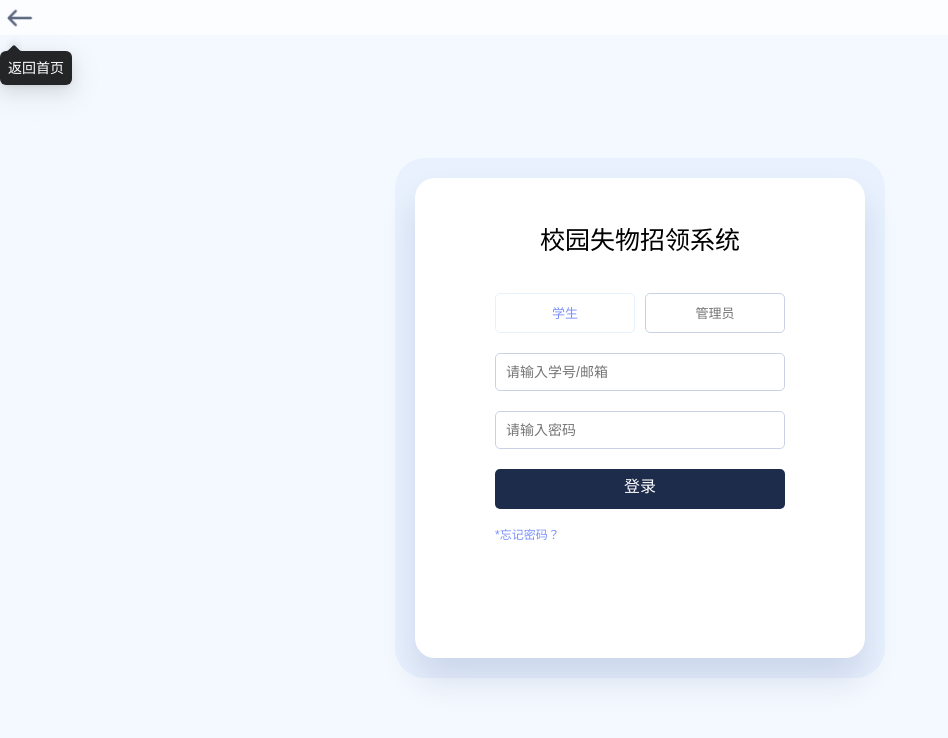
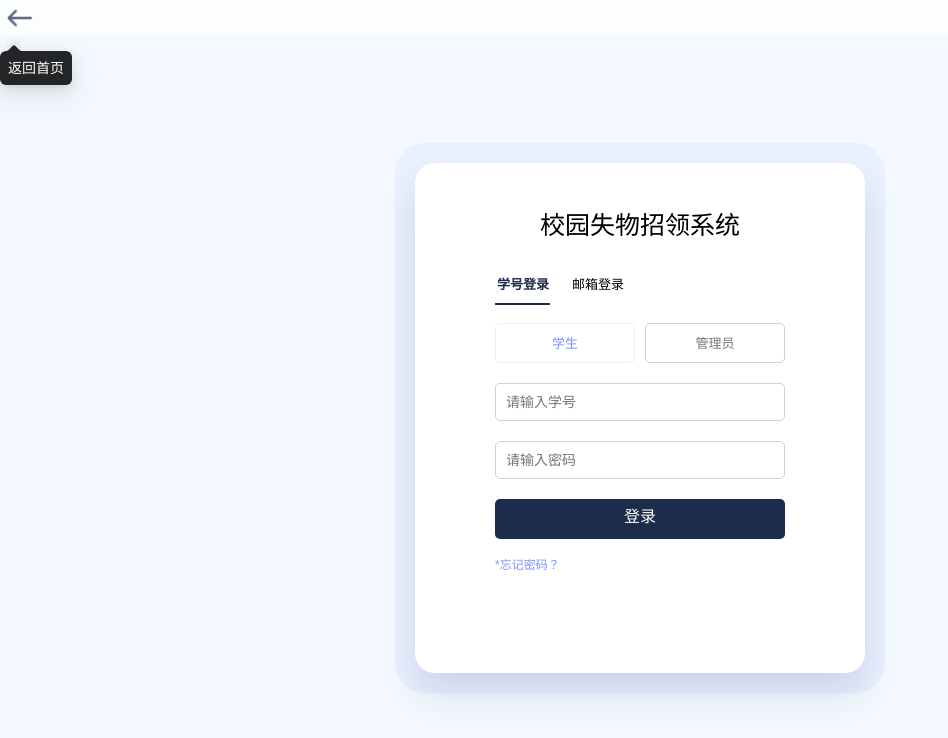
Before and after one commit to away-2/lost-and-found, a Vue app in the folder client/: page /login in a window 1280 px wide. Shown: the top 738 px of the page, without its empty margins (0-948 px from the left). Built offline with nearby package versions, Linux system fonts and the light colour scheme; sample sign-in values are in the browser's storage; a web font is replaced by a local one.

Commit message:
登录模块

```diff
--- a/client/src/api/user.js
+++ b/client/src/api/user.js
@@ -1,10 +1,27 @@
 import request from '@/utils/request'
 
-// 注册
-export const register = (data) => {
+// 学号登录
+export const loginByCode = (data) => {
     return request({
-        url: '/userService/register',
+        url: '/userService/login',
         method: 'post',
         data
     })
 }
+
+// 邮箱登录
+export const loginByEmail = (data) => {
+    return request({
+        url: '/userService/loginByEmail',
+        method: 'post',
+        data
+    })
+}
+
+// 邮箱登录时后端返回的验证码
+export const getVerifyCodeByEmail = (data) => {
+    return request({
+        url: `/userService/sendVarifyCode?email=${data}`,
+        method: 'get'
+    })
+}
--- a/client/src/main.js
+++ b/client/src/main.js
@@ -4,6 +4,7 @@ import router from './router'
 import './assets/style/reset.css'
 import Antd from 'ant-design-vue'
 import 'ant-design-vue/dist/reset.css'
+import store from './store'
 
 
 
@@ -11,4 +12,6 @@ const app = createApp(App)
 
 app.use(Antd)
 
+app.use(store)
+
 app.use(router).mount('#app')
--- a/client/src/store/index.js
+++ b/client/src/store/index.js
@@ -0,0 +1,5 @@
+import { createPinia } from 'pinia'
+
+const store = createPinia()
+
+export default store
--- /dev/null
+++ b/client/src/store/user.js
@@ -0,0 +1,39 @@
+// 用户相关仓库
+import { defineStore } from "pinia";
+// 引入接口
+import { loginByCode, loginByEmail } from "@/api/user";
+// 引入操作本地存储相关方法
+import { SET_TOKEN, GET_TOKEN, REMOVE_TOKEN } from "@/utils/token";
+
+let useUserStore = defineStore('User', {
+    state: () =>{
+        return {
+            token: GET_TOKEN(),
+        }
+    },
+    // 异步|逻辑的地方
+    actions: {
+        // 用户学号登录的方法
+        async codeLogin(data) {
+            let res = await loginByCode(data)
+            if (res.code === 200) {
+                this.token = res.data.token;
+                SET_TOKEN(res.data.token);
+            }
+        },
+        // 用户邮箱登录的方法
+        async emailLogin(data) {
+            let res = await loginByEmail(data)
+            if (res.code === 200) {
+                this.token = res.data.token;
+                SET_TOKEN(res.data.token);
+            }
+        },
+
+    },
+    getters: () =>{
+
+    }
+})
+
+export default useUserStore
--- a/client/src/utils/request.js
+++ b/client/src/utils/request.js
@@ -41,7 +41,7 @@ axiosInstance.interceptors.request.use((config) => {
 
 // 响应拦截器
 axiosInstance.interceptors.response.use((response) => {
-    console.log(response);
+    // console.log(response);
 	if (response.data.code && String(response.data.code) !== '200') {
 		// 说明后端手动声明这次是一次错误的请求
 		if (checkTokenError(response)) return
--- /dev/null
+++ b/client/src/utils/time.js
@@ -0,0 +1,17 @@
+//封装一个函数:获取一个结果:当前早上|上午|下午|晚上
+export const getTime = () => {
+    let message = ''
+    //通过内置构造函数Date
+    const hours = new Date().getHours()
+    //情况的判断
+    if (hours <= 9) {
+      message = '早上'
+    } else if (hours <= 12) {
+      message = '上午'
+    } else if (hours <= 18) {
+      message = '下午'
+    } else {
+      message = '晚上'
+    }
+    return message
+  }
--- /dev/null
+++ b/client/src/utils/token.js
@@ -0,0 +1,15 @@
+// 封装本地存储数据与读取数据方法
+// 本地存储数据
+export const SET_TOKEN = (token) => {
+    localStorage.setItem('TOKEN', token)
+}
+
+// 本地读取数据
+export const GET_TOKEN = () => {
+    return localStorage.getItem('TOKEN')
+}
+
+// 本地存储删除数据
+export const REMOVE_TOKEN = () => {
+    localStorage.removeItem('TOKEN')
+}
--- a/client/src/views/login/Login.vue
+++ b/client/src/views/login/Login.vue
@@ -10,13 +10,40 @@
 			<div class="loginBox">
 				<div class="loginForm">
 					<div class="login-title">校园失物招领系统</div>
-					<div class="btnContainer">
-						<div v-for="(item, index) in tabList" :key="index" class="btnWrap" :class="{ active: index === isActive }" @click="selctedStatus(index)">{{ item }}</div>
+					<div class="tabWrap">
+						<div class="tabItem">
+							<div v-for="(item, index) in titleTab" :key="index" class="tabList"
+								:class="{ selected: index === isSelected }" @click="tabSelected(index)">{{ item }}</div>
+						</div>
+						<div class="underline" :class="[isSelected === 0 ? 'lineLeft' : 'lineRight']"></div>
 					</div>
-					<input placeholder="请输入学号/邮箱" class="input-style" type="text" :onblur="getInputVal" :value="formVal.username" />
-					<input placeholder="请输入密码" class="input-style" type="text" :onblur="getInputVal" :value="formVal.username" />
-					<div class="loginBtn" @click="toLogin">登录</div>
-					<div class="forgetWrap" @click="toUpdatePwd">*忘记密码？</div>
+					<div class="codeLogin" v-show="isSelected === 0">
+						<div class="btnContainer">
+							<div v-for="(item, index) in tabList" :key="index" class="btnWrap"
+								:class="{ active: index === isActive }" @click="selctedStatus(index)">{{ item }}</div>
+						</div>
+						<input placeholder="请输入学号" class="input-style" type="text" :onblur="getUsernameVal"
+							:value="formVal.user_name" />
+						<input placeholder="请输入密码" class="input-style" type="password" :onblur="getPasswordVal"
+							:value="formVal.password" />
+						<div class="loginBtn" @click="codeLogin">登录</div>
+						<div class="forgetWrap" @click="toUpdatePwd">*忘记密码？</div>
+					</div>
+					<div class="emailLogin" v-show="isSelected === 1">
+						<input placeholder="请输入邮箱地址" class="input-style" type="text" :value="formVal.email"
+							:onblur="getEmailVal" />
+						<div class="verifyBox">
+							<input placeholder="请输入验证码" class="input" type="text" :value="formVal.verifyCode"
+								:onblur="getVerifyVal" />
+							<div @click="sendEmail">
+								<button @click="getCode(countDownTime)" :disabled="isCountDownDisabled">
+									{{ countDownText }}
+								</button>
+							</div>
+						</div>
+						<div class="loginBtn" @click="emailLogin">登录</div>
+						<div class="remarkText">*注意：只有已绑定邮箱的账号才能进行邮箱登录</div>
+					</div>
 				</div>
 			</div>
 		</div>
@@ -26,40 +53,113 @@
 <script setup>
 import { reactive, ref } from 'vue'
 import { useRouter } from 'vue-router'
-import { message } from 'ant-design-vue'
+import { message, notification } from 'ant-design-vue'
+import useUserStore from '@/store/user'
+import { countDown } from '@/utils/countDown.js'
+import { getTime } from '@/utils/time.js'
+import { getVerifyCodeByEmail } from '@/api/user'
 
+
+// 执行 countDown 函数，解构返回的数据和函数进行使用
+const { getCode, countDownTime, isCountDownDisabled, countDownText } = countDown()
+
+let userStore = useUserStore()
 const $router = useRouter()
 const isActive = ref(0)
 const tabList = reactive(['学生', '管理员'])
+const titleTab = reactive(['学号登录', '邮箱登录'])
+const isSelected = ref(0)
 const formVal = reactive({
-	username: '',
+	user_name: '',
 	password: '',
+	identity: 'user',
+	email: '',
+	verifyCode: '',
 })
-const inputVal = ref('')
+
+let verifyVal = ref('')
+
 
 // 选中学生传入0， 选中管理员传入1
 const selctedStatus = (index) => {
 	isActive.value = index
+	if (index === 1) {
+		formVal.identity = 'admin'
+	} else {
+		formVal.identity = 'user'
+	}
+}
+
+// 选择登录方式学号/邮箱
+const tabSelected = (index) => {
+	isSelected.value = index
 }
 
 const backHomePage = () => {
 	$router.push('/home')
 }
 
-const toLogin = () => {
-	if (!inputVal.value) {
-		message.warn('学号或密码为空，请确认后登录')
+// 学号登录
+const codeLogin = async () => {
+	if (!formVal.user_name) {
+		message.warn('学号为空，请确认后登录')
 		return
+	}
+	if (!formVal.password) {
+		message.warn('密码为空，请确认后登录')
+		return
+	}
+	try {
+		await userStore.userLogin(formVal)
+		$router.push('/home')
+		notification.success({ message: '欢迎回来', description: `Hi,${getTime()}好` })
+	} catch (e) {
+
 	}
 }
 
+// 发送邮箱验证码
+const sendEmail = async () => {
+	return
+	let res = await getVerifyCodeByEmail(formVal.email)
+	if (res.code === 200) {
+		verifyVal.value = res.data.emailCode
+	}
+}
+
+// 邮箱登录
+const emailLogin = async () => {
+	if (!formVal.email || !formVal.verifyCode) {
+		message.warn("邮箱或验证码为空，请确认后登录")
+		return
+	}
+	if (verifyVal.value !== formVal.verifyCode) {
+		message.warn("验证码错误")
+		return
+	}else {
+		await userStore.emailLogin(formVal);
+		$router.push('/home')
+		notification.success({ message: '欢迎回来', description: `Hi,${getTime()}好` })
+	}
+}
 const toUpdatePwd = () => {
 	$router.push('/updatePwd')
 }
 
-const getInputVal = (e) => {
-	inputVal.value = e.target.value
-	console.log(e.target.value)
+const getUsernameVal = (e) => {
+	formVal.user_name = e.target.value
+}
+
+const getPasswordVal = (e) => {
+	formVal.password = e.target.value
+}
+
+const getEmailVal = (e) => {
+	formVal.email = e.target.value
+}
+
+const getVerifyVal = (e) => {
+	formVal.verifyCode = e.target.value
 }
 </script>
 
@@ -93,13 +193,13 @@ const getInputVal = (e) => {
 		.loginBox {
 			background: #e8f1fd;
 			width: 490px;
-			height: 520px;
+			height: 550px;
 			border-radius: 30px;
 			padding: 20px;
 
 			.loginForm {
 				width: 450px;
-				height: 480px;
+				height: 510px;
 				border-radius: 20px;
 				background: #fff;
 				box-shadow: 0px 22px 35px 0px rgba(5, 27, 105, 0.12);
@@ -107,6 +207,52 @@ const getInputVal = (e) => {
 				flex-direction: column;
 				padding: 50px 80px;
 				row-gap: 20px;
+
+				.tabWrap {
+					position: relative;
+
+					.tabItem {
+						display: flex;
+						height: 25px;
+						font-size: 13px;
+						width: 100%;
+
+						.tabList {
+							width: 55px;
+							margin-right: 20px;
+							padding-left: 2px;
+							align-items: center;
+						}
+
+
+						.selected {
+							color: #1e2c4b;
+							// border-bottom: 3px solid #1e2c4b;
+							font-weight: 600;
+						}
+					}
+
+					.underline {
+						position: absolute;
+						width: 55px;
+						height: 2px;
+						background: #1e2c4b;
+						transition: all .3s;
+
+						&.lineLeft {
+							left: 0;
+						}
+
+						&.lineRight {
+							left: 26%;
+						}
+					}
+
+
+				}
+
+
+
 
 				.login-title {
 					font-size: 25px;
@@ -119,6 +265,7 @@ const getInputVal = (e) => {
 				.btnContainer {
 					display: flex;
 					column-gap: 10px;
+					margin-bottom: 20px;
 
 					.btnWrap {
 						width: 50%;
@@ -151,6 +298,8 @@ const getInputVal = (e) => {
 					border-radius: 5px;
 					font-size: 14px;
 					outline: none;
+					margin-bottom: 20px;
+					width: 100%;
 				}
 
 				.input-style:focus {
@@ -167,6 +316,7 @@ const getInputVal = (e) => {
 					padding-top: 10px;
 					border-radius: 5px;
 					cursor: pointer;
+					margin-bottom: 20px;
 				}
 
 				.forgetWrap {
@@ -174,6 +324,42 @@ const getInputVal = (e) => {
 					color: rgb(124, 145, 251);
 					cursor: pointer;
 				}
+
+				.emailLogin {
+					margin-top: 10px;
+
+					.verifyBox {
+						display: flex;
+						position: relative;
+
+						.input {
+							padding: 10px;
+							border: 1px solid #c8d1e5;
+							border-radius: 5px;
+							font-size: 14px;
+							outline: none;
+							margin: 5px 0 25px 0;
+							width: 100%;
+							padding-right: 110px;
+						}
+
+						button {
+							height: 40px;
+							background: transparent;
+							position: absolute;
+							right: 15px;
+							border: none;
+							top: 4px;
+							font-size: 13px;
+						}
+					}
+
+					.remarkText {
+						font-size: 13px;
+						color: rgb(124, 145, 251);
+						margin-top: 5px;
+					}
+				}
 			}
 		}
 	}
```
